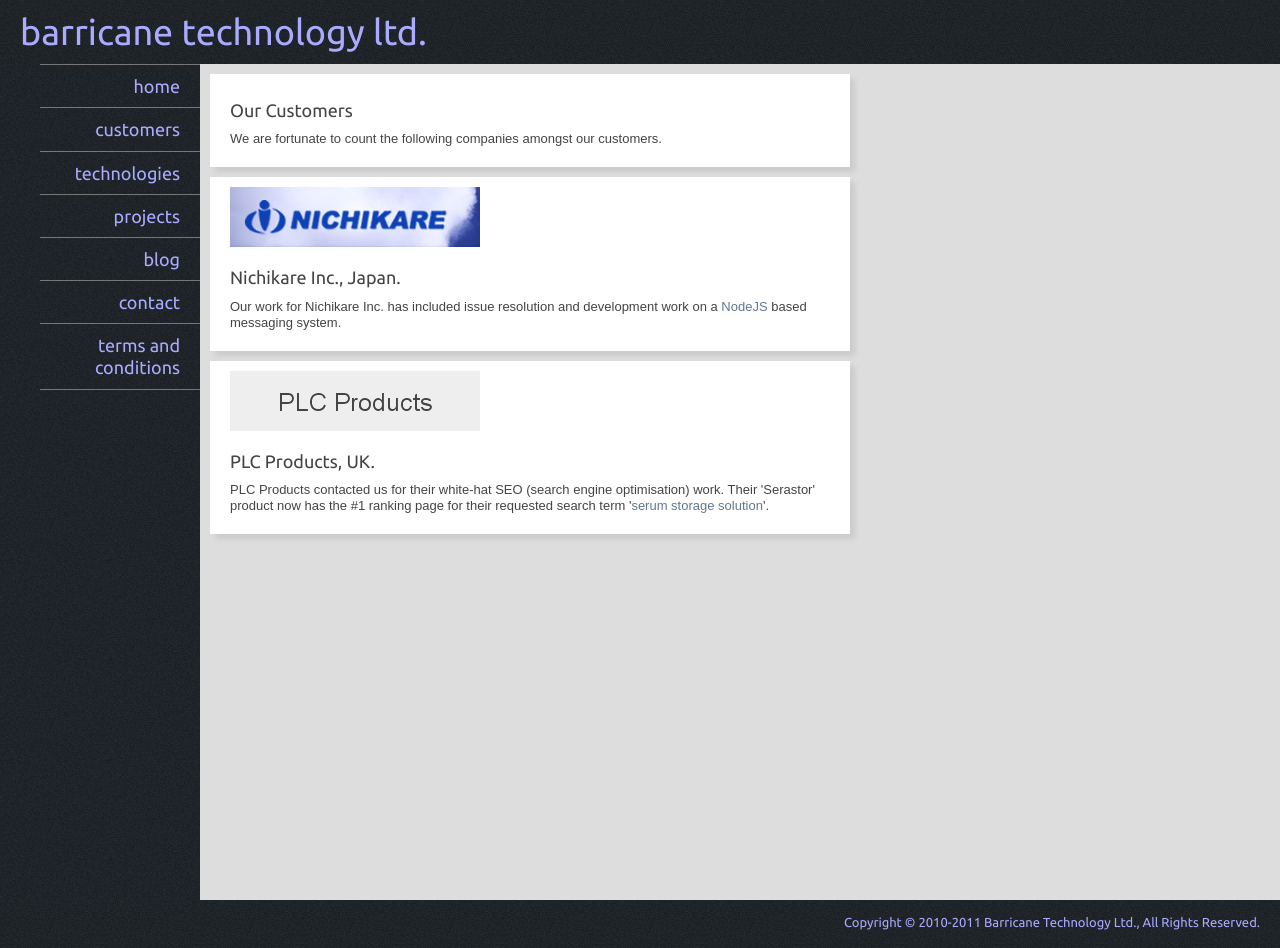
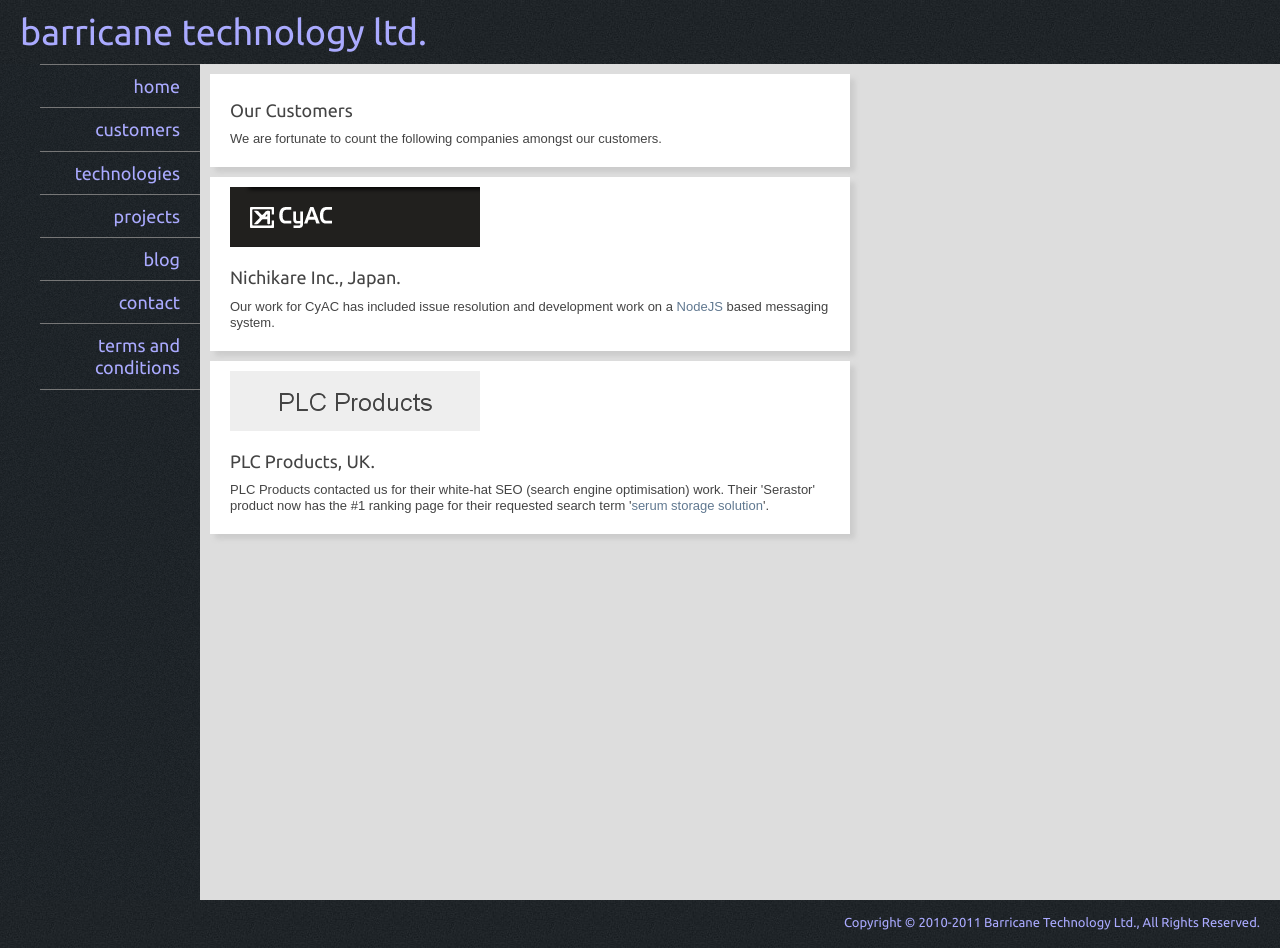
Before and after one commit to chrisdew/chrisdew.github.com, a Jekyll site: the page built from customers.html, in a window 1280 px wide. Built offline with Jekyll 4.4.1, drawn with Linux system fonts in a browser that asks for light colours; nearby versions of some CDN libraries; Markdown is read by kramdown in place of the engine named in the settings.

Commit message:
changed to cyac

```diff
--- a/customers.html
+++ b/customers.html
@@ -14,10 +14,10 @@
 
 <article>
   <header>
-    <a href="http://nichikare.co.jp"><img src="/images/nichikare.png" alt="Nichikare Inc. logo"></img></a>
+    <a href="http://cyac.jp"><img src="/images/cyac.png" alt="CyAC logo"></img></a>
     <h2>Nichikare Inc., Japan.</h2>
   </header>
-  <p>Our work for Nichikare Inc. has included issue resolution and development work on a <a href="http://www.nodejs.org">NodeJS</a> based messaging system.</p>
+  <p>Our work for CyAC has included issue resolution and development work on a <a href="http://www.nodejs.org">NodeJS</a> based messaging system.</p>
 </article>
 
 <article>
```
Also changed, not shown: images/cyac.png (added).
